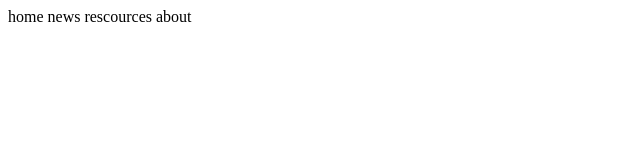
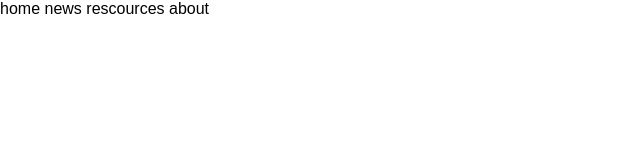
Before and after one commit to colvar06/hosttest001, a plain HTML site: page index.html in a window 1280 px wide. Shown: the whole page, without its empty margins (0-640 px from the left). Drawn offline with Linux system fonts and the light colour scheme.

Commit message:
Update index.html

```diff
--- a/index.html
+++ b/index.html
@@ -1,6 +1,6 @@
 <html>
   <head>
-    <link rel="stylesheet" href="./pre-production-style">
+    <link rel="stylesheet" href="./pre-production-style.css">
   </head>
   <body>
     <div class="h">
```
